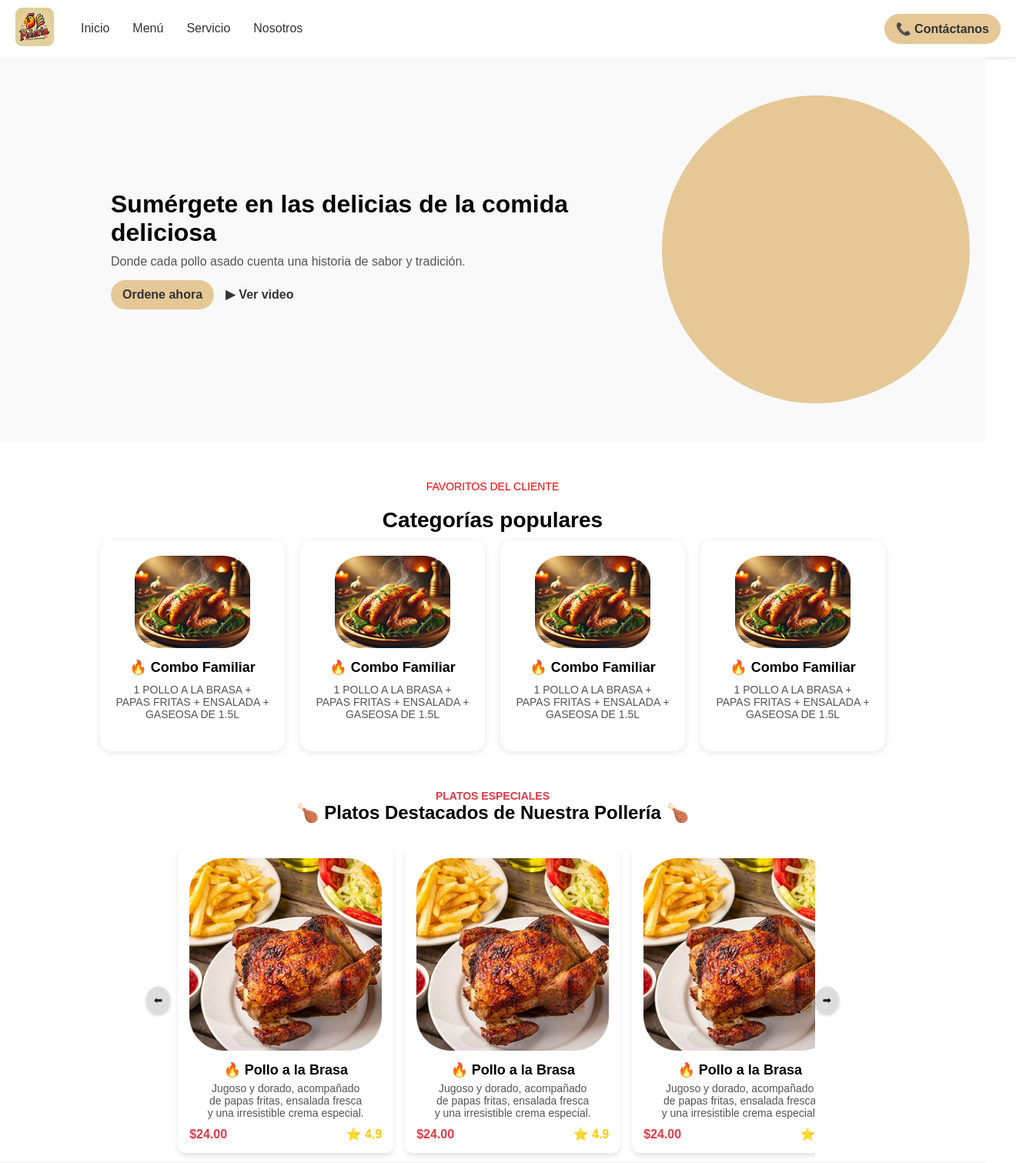
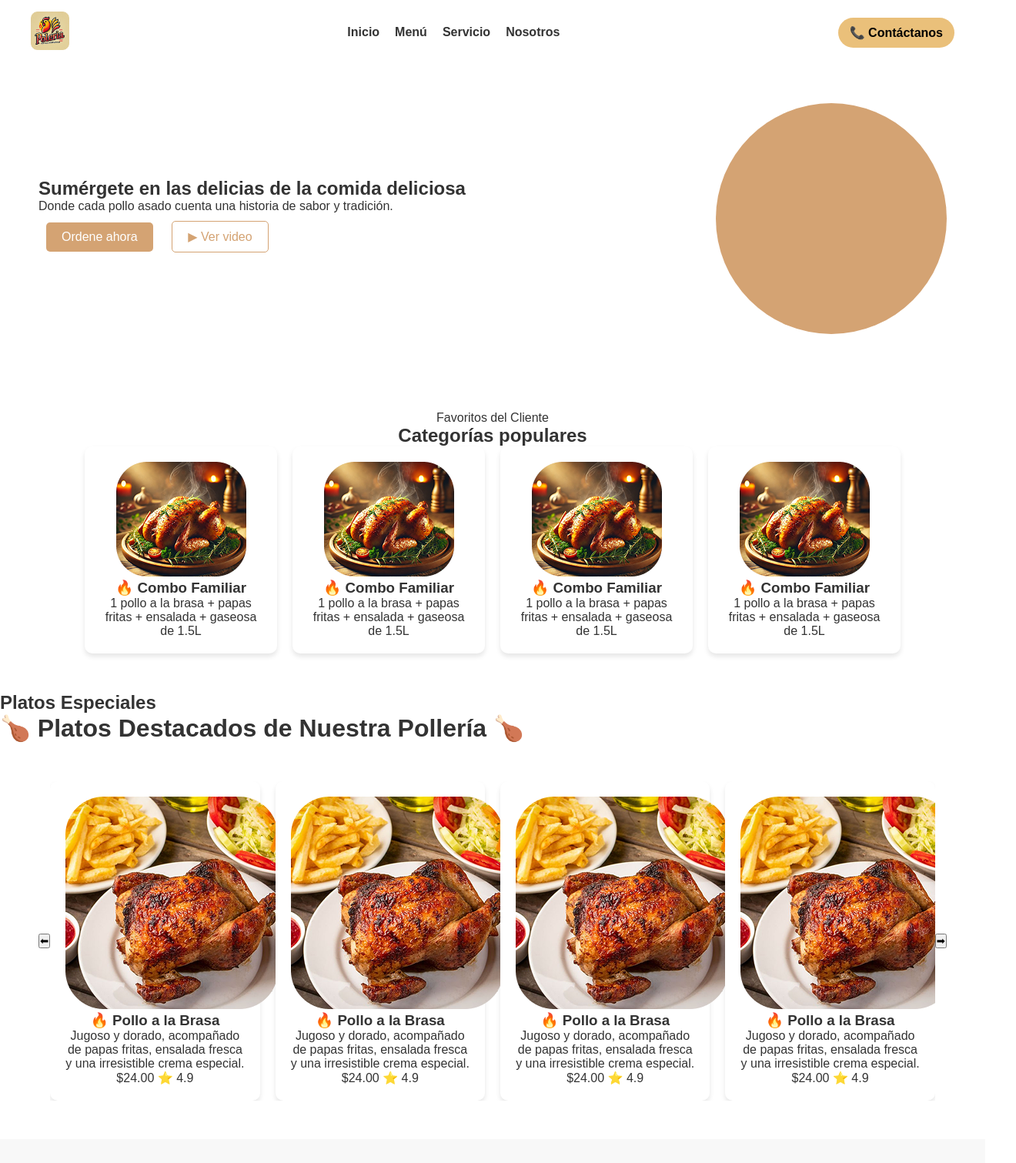
Before and after one commit to Huillcajs/Pollosuarez, a plain HTML site: page index.html in a window 1280 px wide. Shown: the top 1511 px of the page at 77% size, 1320 px wide, since content can reach past the window. Drawn offline with Linux system fonts and the light colour scheme.

Commit message:
Actualizado

```diff
--- a/componentes/headerComponent.js
+++ b/componentes/headerComponent.js
@@ -1,24 +1,43 @@
-class HeaderComponent extends HTMLElement {
+class Header extends HTMLElement {
     constructor() {
         super();
         this.innerHTML = `
             <header>
-                <div class="logo">
-                    <img src="../img/polleria.png" alt="Logo de la pollería">
+                <div class="header-container">
+                    <div class="logo">
+                        <img src="../img/polleria.png" alt="Logo de la pollería">
+                    </div>
+                    <nav class="nav-links">
+                        <ul>
+                            <li><a href="index.html">Inicio</a></li>
+                            <li><a href="menu.html">Menú</a></li>
+                            <li><a href="servicio.html">Servicio</a></li>
+                            <li><a href="nosotros.html">Nosotros</a></li>
+                        </ul>
+                    </nav>
+                    <a href="contactanos.html" class="contact-button">📞 Contáctanos</a>
+                    <div class="hamburger-menu">&#9776;</div>
                 </div>
-                <nav>
-                    <ul class="nav-links">
+                <div class="mobile-nav">
+                    <ul>
                         <li><a href="index.html">Inicio</a></li>
                         <li><a href="menu.html">Menú</a></li>
                         <li><a href="servicio.html">Servicio</a></li>
                         <li><a href="nosotros.html">Nosotros</a></li>
                     </ul>
-                </nav>
-                <a href="contactanos.html" class="contact-button">📞 Contáctanos</a>
+                </div>
             </header>
         `;
     }
+
+    connectedCallback() {
+        const hamburger = this.querySelector(".hamburger-menu");
+        const mobileNav = this.querySelector(".mobile-nav");
+
+        hamburger.addEventListener("click", () => {
+            mobileNav.classList.toggle("active");
+        });
+    }
 }
 
-// Registra el componente
-customElements.define("header-component", HeaderComponent);
+customElements.define("header-component", Header);
--- /dev/null
+++ b/css/header.css
@@ -0,0 +1,104 @@
+/* ======== HEADER GENERAL ======== */
+header {
+    width: 100%;
+    background: #fff;
+    padding: 15px 20px;
+    box-shadow: 0px 4px 6px rgba(0, 0, 0, 0.1);
+}
+
+.header-container {
+    display: flex;
+    justify-content: space-between;
+    align-items: center;
+    max-width: 1200px;
+    margin: auto;
+}
+
+.logo img {
+    height: 50px;
+}
+
+/* ======== MENÚ DE PC ======== */
+.nav-links ul {
+    list-style: none;
+    display: flex;
+    gap: 20px;
+    margin: 0;
+    padding: 0;
+}
+
+.nav-links ul li {
+    display: inline;
+}
+
+.nav-links ul li a {
+    text-decoration: none;
+    color: #333;
+    font-weight: bold;
+}
+
+.contact-button {
+    background: #EAC07A;
+    padding: 10px 15px;
+    border-radius: 20px;
+    color: #000;
+    font-weight: bold;
+    text-decoration: none;
+}
+
+/*  MENÚ HAMBURGUESA  */
+.hamburger-menu {
+    font-size: 30px;
+    cursor: pointer;
+    display: none;
+}
+
+/* MENÚ MÓVIL */
+.mobile-nav {
+    position: absolute;
+    top: 70px;
+    left: 0;
+    width: 100%;
+    background: #fff;
+    display: none;
+    flex-direction: column;
+    text-align: center;
+    box-shadow: 0px 4px 6px rgba(0, 0, 0, 0.1);
+}
+
+.mobile-nav.active {
+    display: flex;
+}
+
+.mobile-nav ul {
+    list-style: none;
+    padding: 0;
+    margin: 0;
+}
+
+.mobile-nav ul li {
+    padding: 15px;
+    border-bottom: 1px solid #ddd;
+}
+
+.mobile-nav ul li a {
+    text-decoration: none;
+    color: #333;
+    font-weight: bold;
+}
+
+/*  RESPONSIVE  */
+@media (max-width: 768px) {
+    .logo{
+        padding-right: 200px;
+    }
+
+    .nav-links,
+    .contact-button {
+        display: none;
+    }
+
+    .hamburger-menu {
+        display: block;
+    }
+}
--- a/index.html
+++ b/index.html
@@ -6,6 +6,7 @@
     <title>Document</title>
     <link rel="stylesheet" href="style.css">
     <script type="module" src="componentes/headerComponent.js"></script>
+    <link rel="stylesheet" href="css/header.css">
 </head>
 <body>
 
--- a/menu.css
+++ b/menu.css
@@ -1,3 +1,9 @@
+* {
+    margin: 0;
+    padding: 0;
+    box-sizing: border-box;
+    font-family: 'Arial', sans-serif;
+}
 .menu-section {
     max-width: 900px;
     margin: auto;
--- a/servicio.css
+++ b/servicio.css
@@ -1,62 +1,78 @@
-body {
-    font-family: Arial, sans-serif;
-    background-color: #f8f8f8;
-    padding: 20px;
+* {
+    margin: 0;
+    padding: 0;
+    box-sizing: border-box;
+    font-family: 'Arial', sans-serif;
 }
+/* Estilos generales */
 .container {
     display: flex;
-    flex-direction: column;
+    justify-content: space-between;
     align-items: center;
-    text-align: center;
-    max-width: 900px;
+    padding: 50px;
+    max-width: 1200px;
     margin: auto;
 }
+
 .text-content {
-    width: 100%;
-    margin-bottom: 20px;
+    flex: 1;
+    padding-right: 20px;
 }
+
 .text-content h2 {
-    color: #000;
+    color: #E63946;
     font-size: 24px;
+    font-weight: bold;
 }
+
 .text-content p {
-    color: #555;
     font-size: 16px;
+    color: #333;
+    line-height: 1.5;
 }
+
 .services {
     display: grid;
-    grid-template-columns: 1fr;
-    gap: 15px;
-    width: 100%;
-    max-width: 400px;
+    grid-template-columns: repeat(2, 1fr);
+    gap: 20px;
+    flex: 1;
 }
+
 .service-box {
-    background: white;
-    padding: 15px;
+    background: #fff;
+    padding: 20px;
     border-radius: 10px;
-    box-shadow: 0 2px 10px rgba(0, 0, 0, 0.1);
+    box-shadow: 0px 4px 10px rgba(0, 0, 0, 0.1);
     text-align: center;
 }
-.service-box h3 {
-    color: #d4a017;
-    font-size: 16px;
+
+.service-box img {
+    width: 50px;
+    height: auto;
     margin-bottom: 10px;
 }
+
+.service-box h3 {
+    font-size: 18px;
+    font-weight: bold;
+    margin-bottom: 10px;
+}
+
 .service-box p {
-    color: #666;
     font-size: 14px;
+    color: #555;
 }
-@media (min-width: 600px) {
+
+/* Diseño responsive */
+@media (max-width: 768px) {
     .container {
-        flex-direction: row;
-        justify-content: space-between;
+        flex-direction: column;
+        text-align: center;
     }
     .text-content {
-        width: 45%;
-        text-align: left;
+        padding-right: 0;
     }
     .services {
-        grid-template-columns: repeat(2, 1fr);
-        width: 50%;
+        grid-template-columns: 1fr;
     }
 }
--- a/style.css
+++ b/style.css
@@ -1,222 +1,130 @@
 * {
     margin: 0;
     padding: 0;
+    box-sizing: border-box;
+    font-family: 'Arial', sans-serif;
 }
+/* Estilos generales */
 body {
     font-family: Arial, sans-serif;
+    margin: 0;
+    padding: 0;
+    background-color: #ffffff;
+    color: #333;
 }
-/*Header*/
-header {
-    display: flex;
-    flex-direction: row;
-    align-items: center;
-    justify-content: flex-start;
-    padding: 10px 20px;
-    background-color: #fff;
-    box-shadow: 0 2px 5px rgba(0, 0, 0, 0.1);
-    width: 100%;
-}
-.logo img {
-    height: 50px;
-    margin-right: 20px;
-}
-.nav-links {
-    list-style: none;
-    display: flex;
-    flex-direction: row;
-}
-.nav-links li {
-    margin: 0 15px;
-}
-.nav-links a {
-    text-decoration: none;
-    color: #333;
-    font-size: 16px;
-}
-.contact-button {
-    background-color: #E5C896;
-    padding: 10px 15px;
-    border-radius: 20px;
-    text-decoration: none;
-    color: #333;
-    font-weight: bold;
-    margin-left: auto;
-}
-/**/
+
 .hero {
     display: flex;
+    justify-content: space-between;
     align-items: center;
-    justify-content: space-between;
-    padding: 50px 20px;
-    background-color: #f9f9f9;
+    padding: 50px;
+    background-color: #ffffff;
 }
+
 .hero-text {
-    padding-left: 10%;
     max-width: 50%;
 }
-.hero-text h1 {
-    font-size: 32px;
-    font-weight: bold;
-    color: #000;
+
+.hero-buttons a {
+    display: inline-block;
+    margin: 10px;
+    padding: 10px 20px;
+    border-radius: 5px;
+    text-decoration: none;
 }
-.hero-text p {
-    font-size: 16px;
-    color: #555;
-    margin: 10px 0;
+
+.order-button {
+    background-color: #d4a373;
+    color: white;
 }
-.hero-buttons {
-    display: flex;
-    align-items: center;
-    gap: 15px;
-    margin-top: 15px;
+
+.video-button {
+    background-color: transparent;
+    border: 1px solid #d4a373;
+    color: #d4a373;
 }
-.order-button {
-    background-color: #E5C896;
-    padding: 10px 15px;
-    border-radius: 20px;
-    text-decoration: none;
-    color: #333;
-    font-weight: bold;
+
+.hero-image {
+    width: 300px;
+    height: 300px;
+    background-color: #d4a373;
+    border-radius: 50%;
 }
-.video-button {
-    display: flex;
-    align-items: center;
-    gap: 5px;
-    text-decoration: none;
-    color: #333;
-    font-weight: bold;
+
+.categories {
+    text-align: center;
+    padding: 50px;
 }
-.hero-image {
-    width: 400px;
-    height: 400px;
-    background-color: #E5C896;
-    border-radius: 50%;
-}        .categories {
-    text-align: center;
-    padding: 50px 20px;
-}
-/*Categoria*/
-.categories h2 {
-    font-size: 28px;
-    font-weight: bold;
-    margin-bottom: 10px;
-}
-.categories p {
-    color: red;
-    text-transform: uppercase;
-    font-size: 14px;
-    margin-bottom: 20px;
-}
+
 .category-container {
     display: flex;
     justify-content: center;
     gap: 20px;
-}
-.category-card {
-    background: #fff;
-    padding: 20px;
-    border-radius: 15px;
-    box-shadow: 0 2px 10px rgba(0, 0, 0, 0.1);
-    text-align: center;
-    width: 200px;
-}
-.category-card img {
-    width: 150px;
-    height: 120px;
-    border-radius: 10px;
-}
-.category-card h3 {
-    font-size: 18px;
-    margin: 10px 0;
-}
-.category-card p {
-    font-size: 14px;
-    color: #555;
-}
-/*container 2*/
-.container {
-    max-width: 900px;
-    margin: auto;
-    text-align: center;
+    flex-wrap: wrap;
 }
 
-.section-title {
-    color: #e63946;
-    font-size: 14px;
-    font-weight: bold;
-    text-transform: uppercase;
-}
-
-.main-title {
-    font-size: 24px;
-    font-weight: bold;
-    margin-bottom: 20px;
+.category-card {
+    background: white;
+    padding: 20px;
+    border-radius: 10px;
+    box-shadow: 0px 4px 6px rgba(0, 0, 0, 0.1);
+    max-width: 250px;
 }
 
 .carousel-container {
-    position: relative;
     display: flex;
     align-items: center;
+    justify-content: center;
+    padding: 50px;
 }
 
 .carousel {
     display: flex;
-    gap: 15px;
+    gap: 20px;
     overflow-x: auto;
     scroll-behavior: smooth;
-    padding: 10px;
-    white-space: nowrap;
 }
+
 .card {
     background: white;
+    padding: 20px;
     border-radius: 10px;
-    box-shadow: 0 4px 6px rgba(0, 0, 0, 0.1);
-    width: 250px;
-    padding: 15px;
-    flex-shrink: 0;
-}
-.card-image {
-    width: 100%;
-    height: 250px;
-    border-radius: 10px;
-    object-fit: cover;
-}
-.card-title {
-    font-size: 18px;
-    font-weight: bold;
-    margin-top: 10px;
-}
-.card-description {
-    font-size: 14px;
-    color: #555;
-    margin-top: 5px;
-}
-.card-footer {
-    display: flex;
-    justify-content: space-between;
-    align-items: center;
-    margin-top: 10px;
-    font-size: 16px;
-    font-weight: bold;
-}
-.card-price {
-    color: #e63946;
+    box-shadow: 0px 4px 6px rgba(0, 0, 0, 0.1);
+    text-align: center;
+    min-width: 250px;
 }
 
-.card-rating {
-    color: #ffcc00;
+/* Responsive para móviles */
+@media (max-width: 768px) {
+    .hero {
+        flex-direction: column;
+        text-align: center;
+    }
+
+    .hero-text {
+        max-width: 100%;
+    }
+
+    .hero-image {
+        width: 200px;
+        height: 200px;
+    }
+
+    .category-container {
+        flex-direction: column;
+        align-items: center;
+    }
+
+    .carousel-container {
+        flex-direction: column;
+    }
+
+    .carousel {
+        flex-direction: column;
+        align-items: center;
+    }
 }
-.carousel-btn {
-    background: #ddd;
-    border: none;
-    padding: 10px;
-    border-radius: 50%;
-    cursor: pointer;
-    box-shadow: 0 2px 4px rgba(0, 0, 0, 0.2);
-}
-.carousel-btn:hover {
-    background: #ccc;
-}
+
 /*Footer*/
 .footer {
     background: #E4D19C;
@@ -283,29 +191,3 @@ header {
     font-size: 14px;
     color: #777;
 }
-
-@media (max-width: 768px) {
-    header {
-        flex-direction: column;
-        text-align: center;
-    }
-    nav ul {
-        flex-direction: column;
-    }
-    .hero h1 {
-        font-size: 20px;
-    }
-    .category-container {
-        grid-template-columns: 1fr;
-    }
-    .carousel {
-        flex-direction: column;
-        align-items: center;
-    }
-    .carousel-container {
-        flex-direction: column;
-    }
-    .footer {
-        text-align: center;
-    }
-}
```
Also changed, not shown: contactanos.html (+1 -1 lines), menu.html (+1 -1 lines), nosotros.html (+2 -2 lines), servicio.html (+1 -2 lines).
